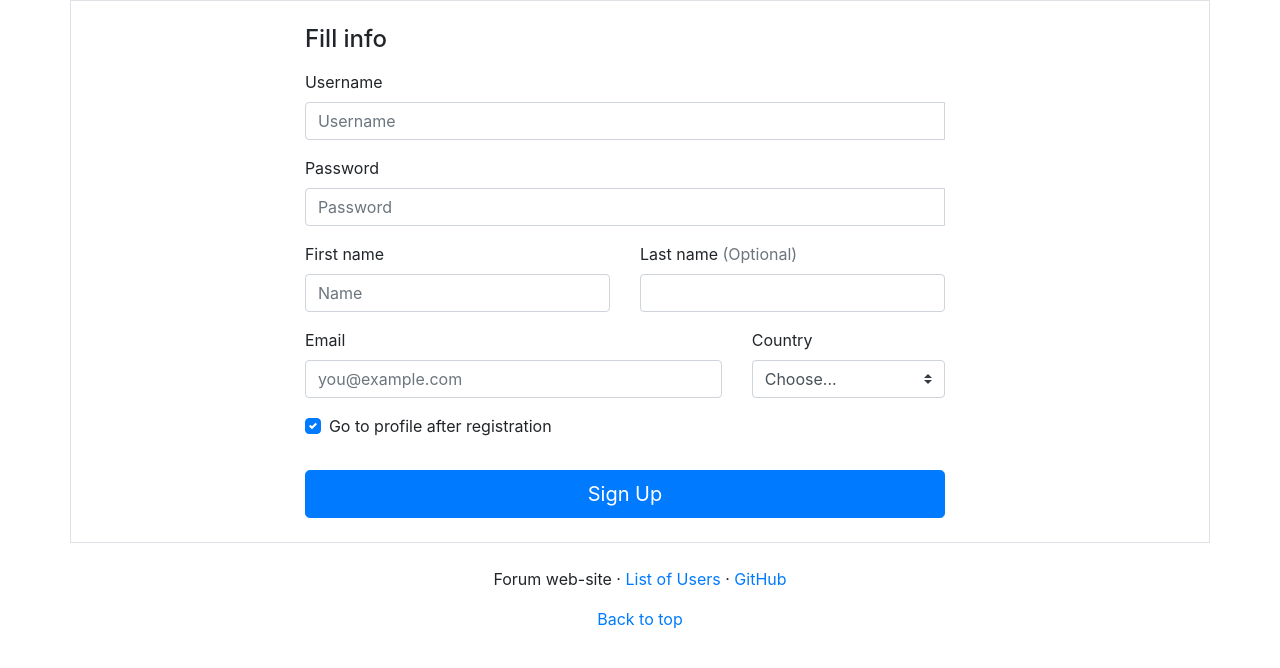
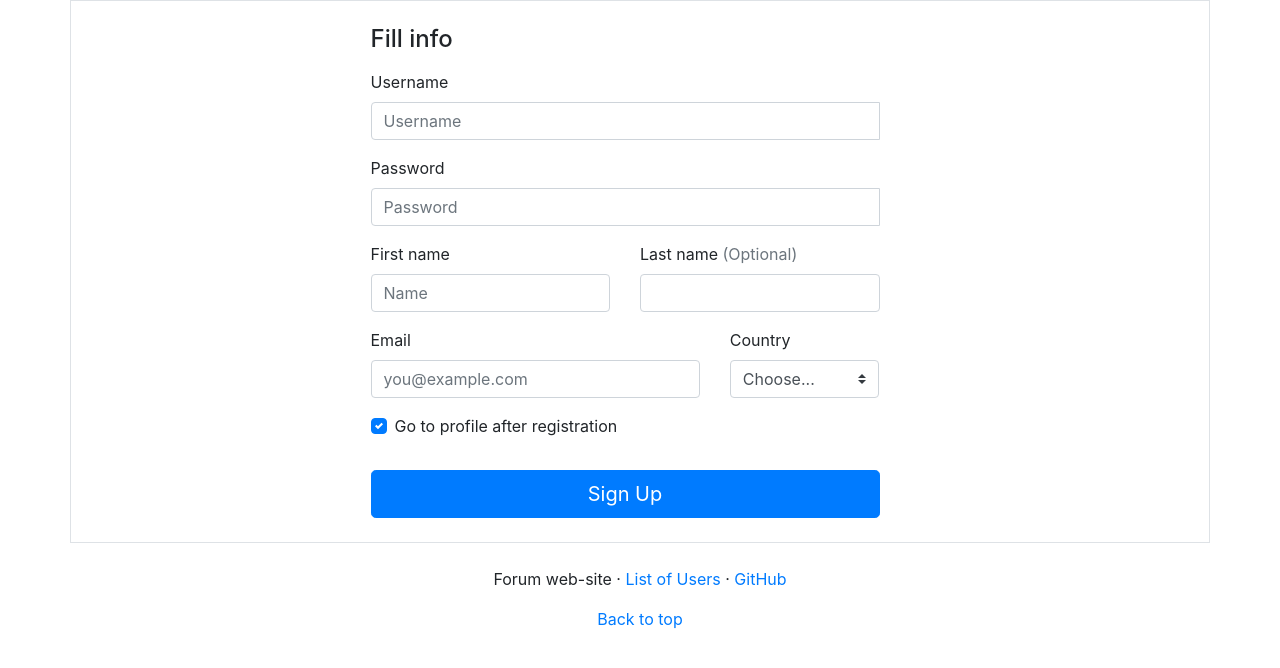
Before and after one commit to legonian/nodejs-website, a Node server app: page /signup_page in a window 1280 px wide. Shown: the part 56-724 px from the top of the page. Run offline with Node 20, Linux system fonts and the light colour scheme; some libraries are stand-ins or nearby versions.

Commit message:
make UI for different screens

```diff
--- a/views/user-signup.ejs
+++ b/views/user-signup.ejs
@@ -1,6 +1,7 @@
 <%- include('header', {pageTitle: 'Sign-Up Page'}) %>
 <div class="my-4 row justify-content-center container">
-  <form action="/u/signup" method="post" id="signup-form" novalidate="">
+  <div class="col-3 d-none d-lg-block"></div>
+  <form class="col" action="/u/signup" method="post" id="signup-form" novalidate="">
 
     <h4 class="mb-3">Fill info</h4>
 
@@ -41,6 +42,8 @@
 
     <button class="btn btn-primary btn-lg btn-block" type="submit">Sign Up</button>
   </form>
+
+  <div class="col-3 d-none d-lg-block"></div>
 </div>
 
 <script src="/javascripts/user-signup.js" async defer></script>
```
